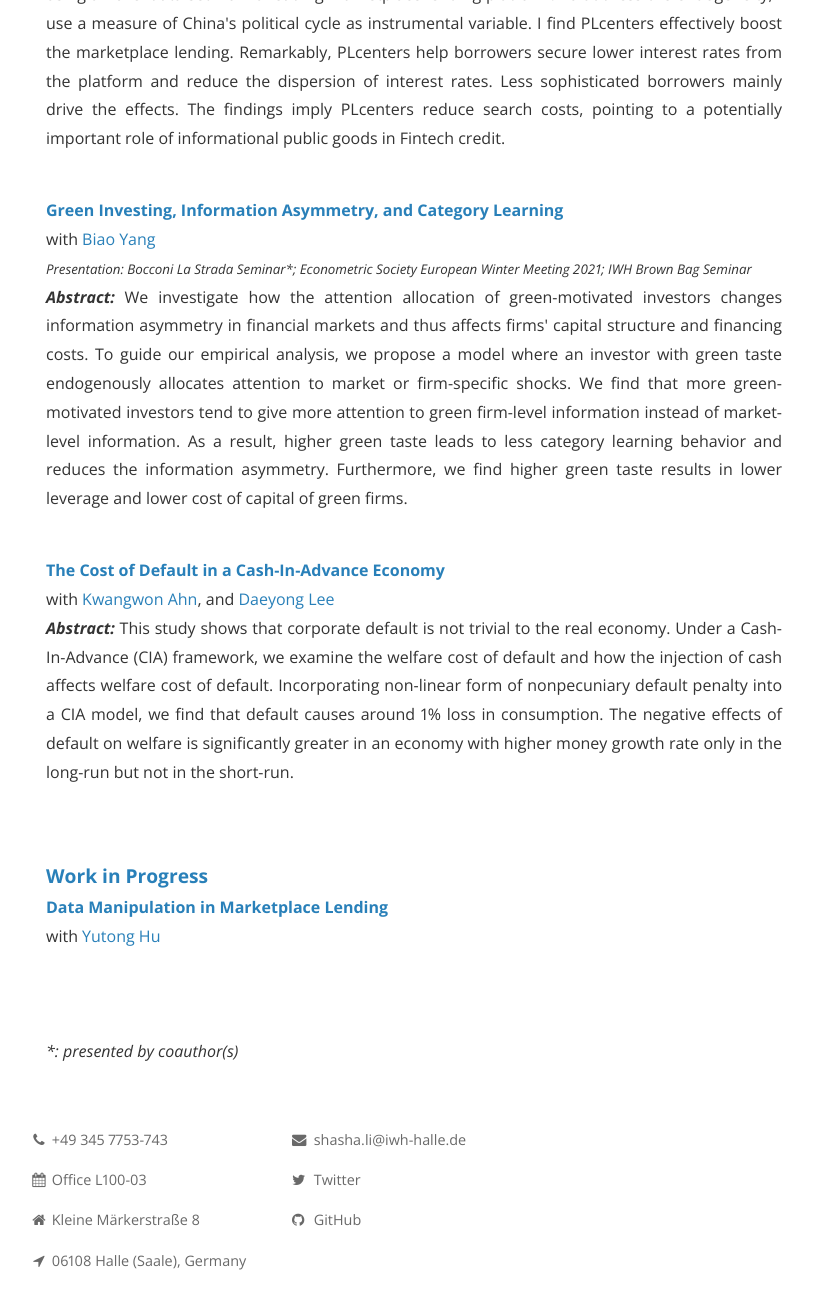
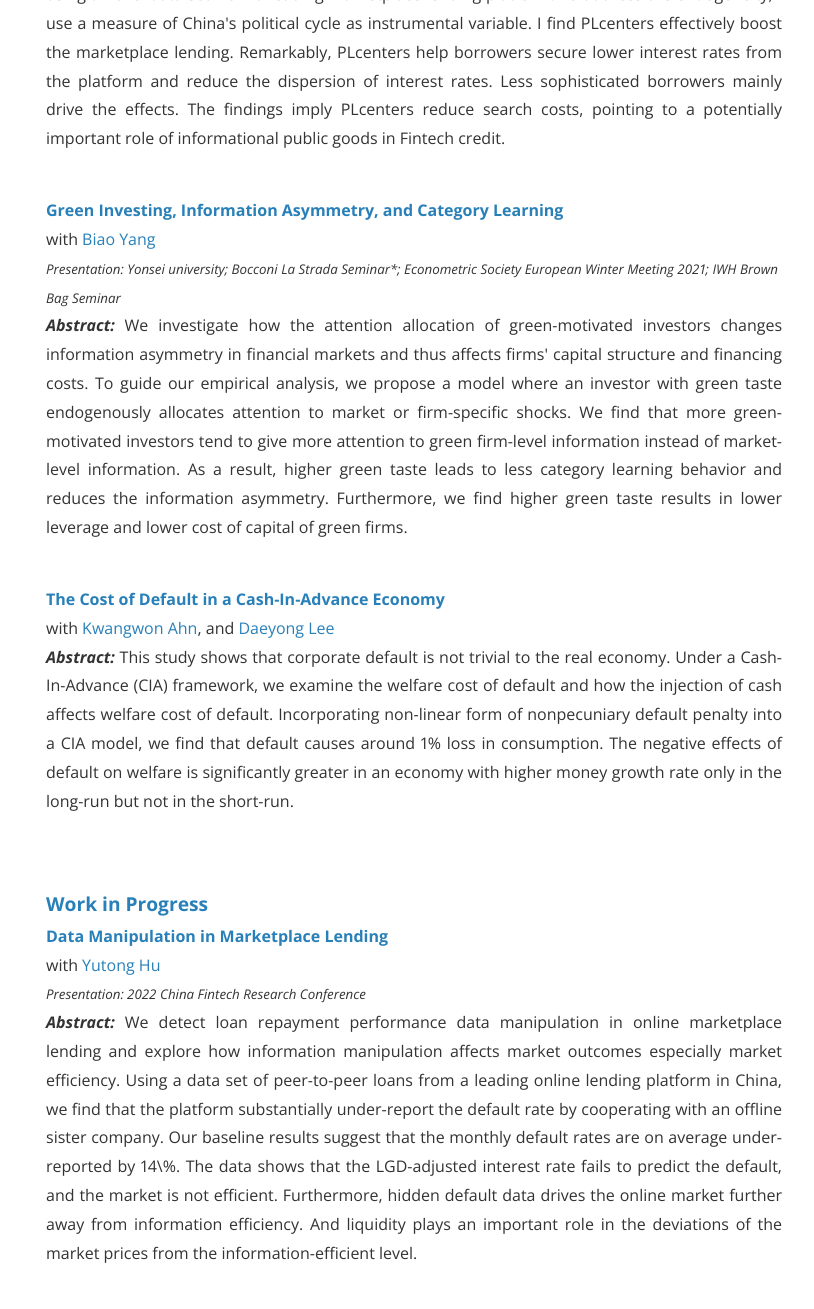
Before and after one commit to shasha-li/shasha-li.github.io, a Jekyll site: the page built from research.html, in a window 1280 px wide and 1400 px high, scrolled down 562 px. Shown: the top 1309 px of the window, without its empty margins (226-1040 px from the left). Built offline with Jekyll 4.4.1, drawn with Linux system fonts in a browser that asks for light colours; nearby versions of some CDN libraries; comment, search, counter and statistics services are not loaded; a style sheet for code colours, icons or effects is not loaded; some of the changed text lies outside the part shown.

Commit message:
Update research.html

```diff
--- a/research.html
+++ b/research.html
@@ -7,7 +7,7 @@ permalink: /research/
 <strong><big><a>Working Papers</a></big></strong> <br><br>
 
 <strong>Lighthouse in the Dark: Search in Marketplace Lending</a></strong><br>
-<em><small>Presentation: 2020 China Finance Doctoral Forum; Bocconi Finance Brown Bag Seminar; LBS PhD Seminar; Econometric Society European Winter Meeting 2019; Bocconi La Strada Seminar; the Royal Economic Society's 2020 Annual Conference  (cancelled due to Covid-19) </small></em>
+<em><small>Presentation: 2022 EEA (scheduled); 2022 China Fintech Research Conference; 2020 China Finance Doctoral Forum; Bocconi Finance Brown Bag Seminar; LBS PhD Seminar; Econometric Society European Winter Meeting 2019; Bocconi La Strada Seminar; the Royal Economic Society's 2020 Annual Conference  (cancelled due to Covid-19) </small></em>
 <p style="text-align:justify"><b><i>Abstract: </i>
   </b>This paper sheds light on the search friction in the Fintech credit market and examines the impact of public information service on marketplace
   lending outcomes. From 2012, the Chinese government gradually introduced private-lending registration service centers (PLcenters) in many cities to
@@ -20,7 +20,7 @@ permalink: /research/
 
 <strong><a href="https://shasha-li.github.io/content/Green.pdf">Green Investing, Information Asymmetry, and Category Learning</a></strong>
 <br>with <a href="https://app.scholarsite.io/biao-yang">Biao Yang</a><br>
-<em><small>Presentation: Bocconi La Strada Seminar*; Econometric Society European Winter Meeting 2021; IWH Brown Bag Seminar</small></em>
+<em><small>Presentation: Yonsei university; Bocconi La Strada Seminar*; Econometric Society European Winter Meeting 2021; IWH Brown Bag Seminar</small></em>
 <p style="text-align:justify"><b><i>Abstract: </i>
   </b> We investigate how the attention allocation of green-motivated investors changes information asymmetry in financial markets and
   thus affects firms' capital structure and financing costs. To guide our empirical analysis, we propose a model where an investor with
@@ -46,7 +46,15 @@ economy with higher money growth rate only in the long-run but not in the short-
 
 <strong><a>Data Manipulation in Marketplace Lending</a></strong>
 <br>with <a>Yutong Hu</a><br>
-
+<em><small>Presentation: 2022 China Fintech Research Conference</small></em>
+<p style="text-align:justify"><b><i>Abstract: </i>
+  </b> We detect loan repayment performance data manipulation in online marketplace lending and explore how information manipulation affects market outcomes especially market efficiency.
+  Using a data set of peer-to-peer loans from a leading online lending platform in China, we find that the platform substantially
+  under-report the default rate by cooperating with an offline sister company. Our baseline results suggest that the monthly default
+  rates are on average under-reported by 14\%. The data shows that the LGD-adjusted interest rate fails to predict the default,
+  and the market is not efficient. Furthermore, hidden default data drives the online market further away from information efficiency.
+  And liquidity plays an important role in the deviations of the market prices from the information-efficient level.
+  </p><br>
 <br>
 <br>
 <br>
```
